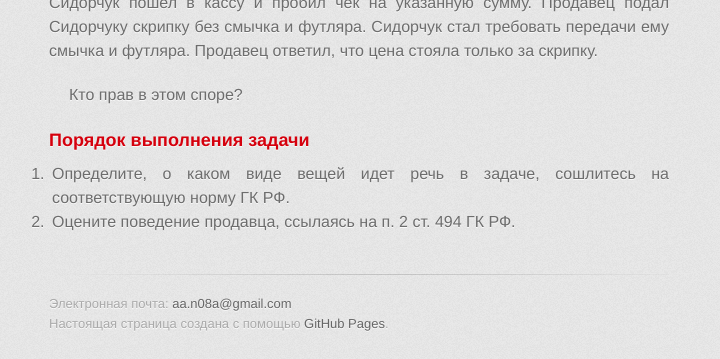
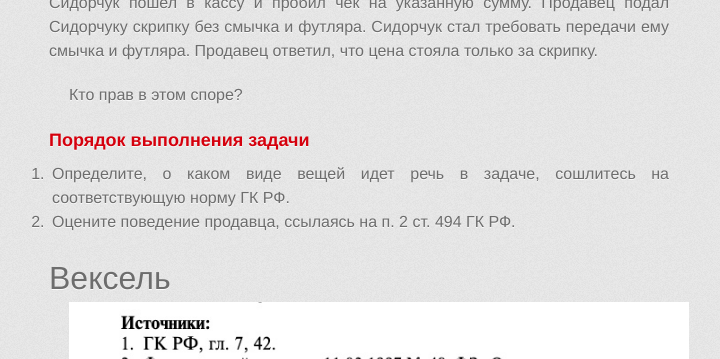
Before and after one commit to a-nova/a-nova.github.io, a Jekyll site: the page built from _grpr/06.md, in a window 1280 px wide and 900 px high, scrolled down 2839 px, cut to the strip 0-359 px from the top of the window. Shown: the whole strip, without its empty margins (281-1001 px from the left). Built offline with Jekyll 4.4.1, drawn with Linux system fonts in a browser that asks for light colours; some web fonts are replaced.

Commit message:
вексель

```diff
--- a/_grpr/06.md
+++ b/_grpr/06.md
@@ -189,3 +189,11 @@
 <!--    - В качестве аргументов для обоснования используйте, помимо норм права, выводы, к которым пришел суд в [Постановлении Арбитражного суда Северо-Кавказского округа от 18 августа 2014 г. № Ф08-5899/14 по делу N А53-20477/2012](https://kad.arbitr.ru/Document/Pdf/b769dd69-2907-450f-8b53-f20064291aaa/ddeb0a60-7ea9-4d3c-80a9-ab88dee0b660/A53-20477-2012_20140818_Postanovlenie_kassacionnoj_instancii.pdf?isAddStamp=True) -->
 <!-- 2. Проанализируйте ст. 479 Гражданского кодекса РФ. Возможно ли ее применение к возникшей ситуации? -->
 <!-- 3. Со ссылкой на статью 432 Гражданского кодекса РФ определите, кто прав в споре: продавец или покупатель? -->
+
+# Вексель
+
+![](./06/norms.jpg)
+
+![](./06/boe0.jpg)
+
+![](./06/boe1.jpg)
```
Also changed, not shown: _grpr/06/boe0.jpg (added), _grpr/06/boe1.jpg (added), _grpr/06/norms.jpg (added).
